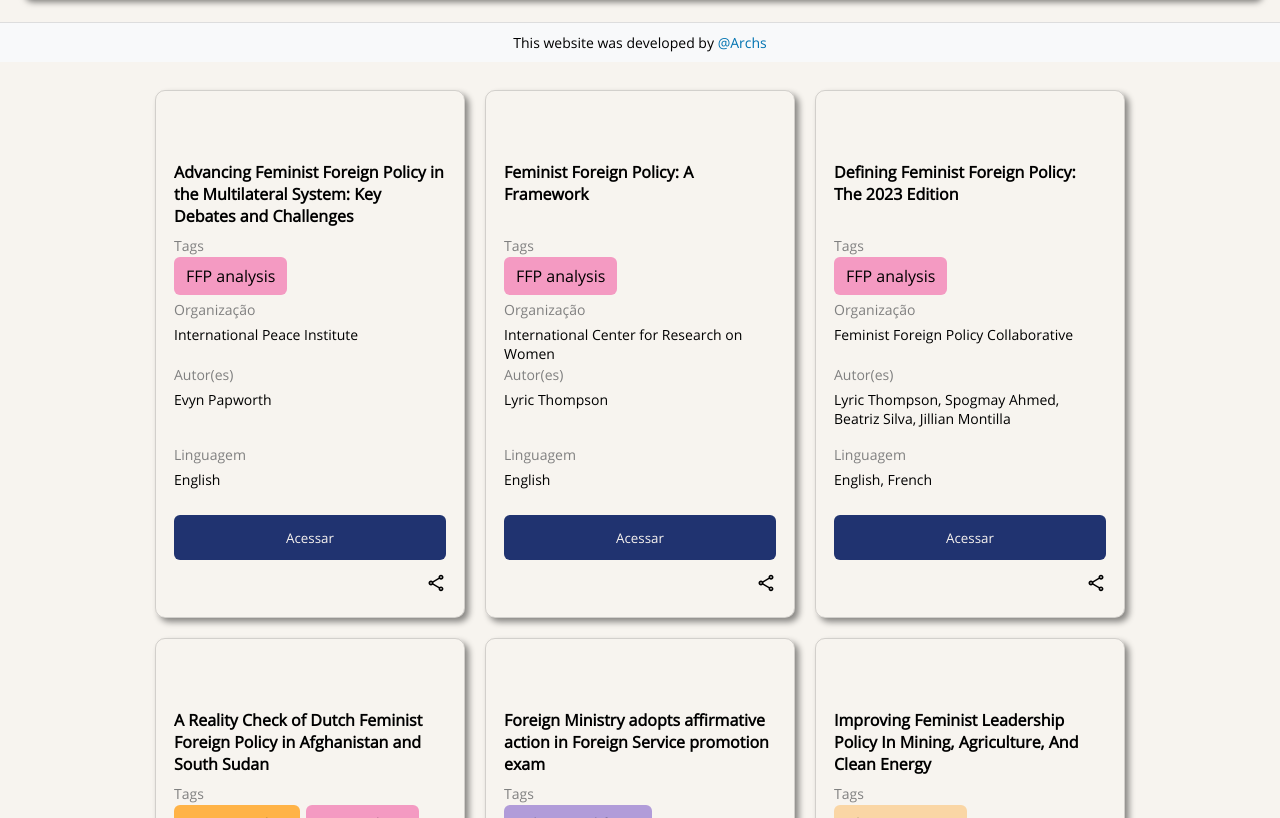
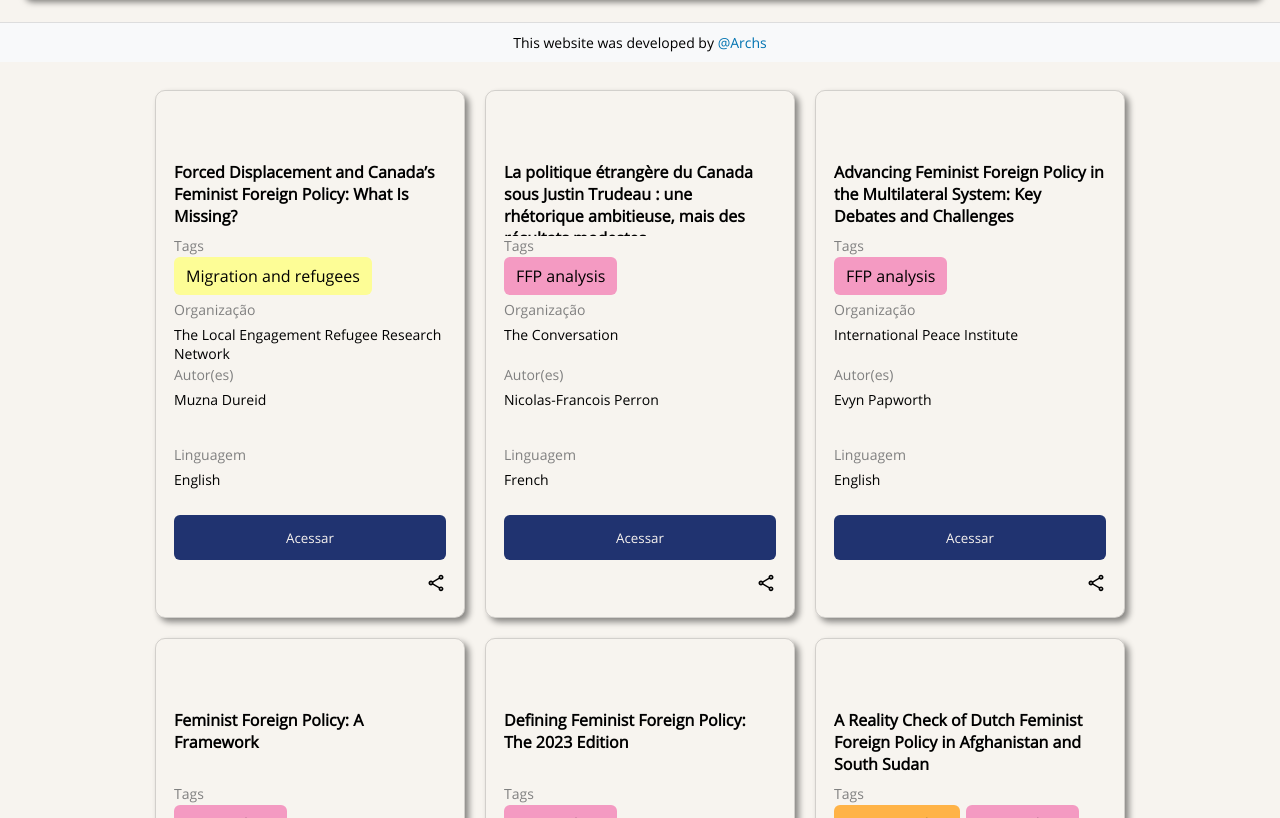
Before and after one commit to bsdeab/FFPR, a React (Create React App) app: page / in a window 1280 px wide. Shown: the part 738-1556 px from the top of the page. Built offline with nearby package versions, Linux system fonts and the light colour scheme.

Commit message:
Update Projects.jsx

```diff
--- a/src/pages/Projects.jsx
+++ b/src/pages/Projects.jsx
@@ -7,6 +7,32 @@ import infos from '../data/infos.json'; // Importando o arquivo JSON
 import { useState } from 'react';
 
 const data = [
+  {
+    "title": "Forced Displacement and Canada’s Feminist Foreign Policy: What Is Missing?",
+    "tags": ["Migration and refugees"],
+    "organization": "The Local Engagement Refugee Research Network",
+    "author": ["Muzna Dureid"],
+    "year": "2025",
+    "language": ["English"],
+    "link": "https://carleton.ca/lerrn/2025/forced-displacement-and-canadas-feminist-foreign-policy-what-is-missing/",
+    "type": "Report",
+    "region": "Americas",
+    "source": "Civil society",
+    "paid": "Free",
+  },
+  {
+    "title": "La politique étrangère du Canada sous Justin Trudeau : une rhétorique ambitieuse, mais des résultats modestes",
+    "tags": ["FFP analysis"],
+    "organization": "The Conversation",
+    "author": ["Nicolas-Francois Perron"],
+    "year": "2025",
+    "language": ["French"],
+    "link": "https://theconversation.com/la-politique-etrangere-du-canada-sous-justin-trudeau-une-rhetorique-ambitieuse-mais-des-resultats-modestes-246947",
+    "type": "Blog",
+    "region": "Global",
+    "source": "News organization",
+    "paid": "Free",
+  },
   {
     "title": "Advancing Feminist Foreign Policy in the Multilateral System: Key Debates and Challenges",
     "tags": ["FFP analysis"],
```
